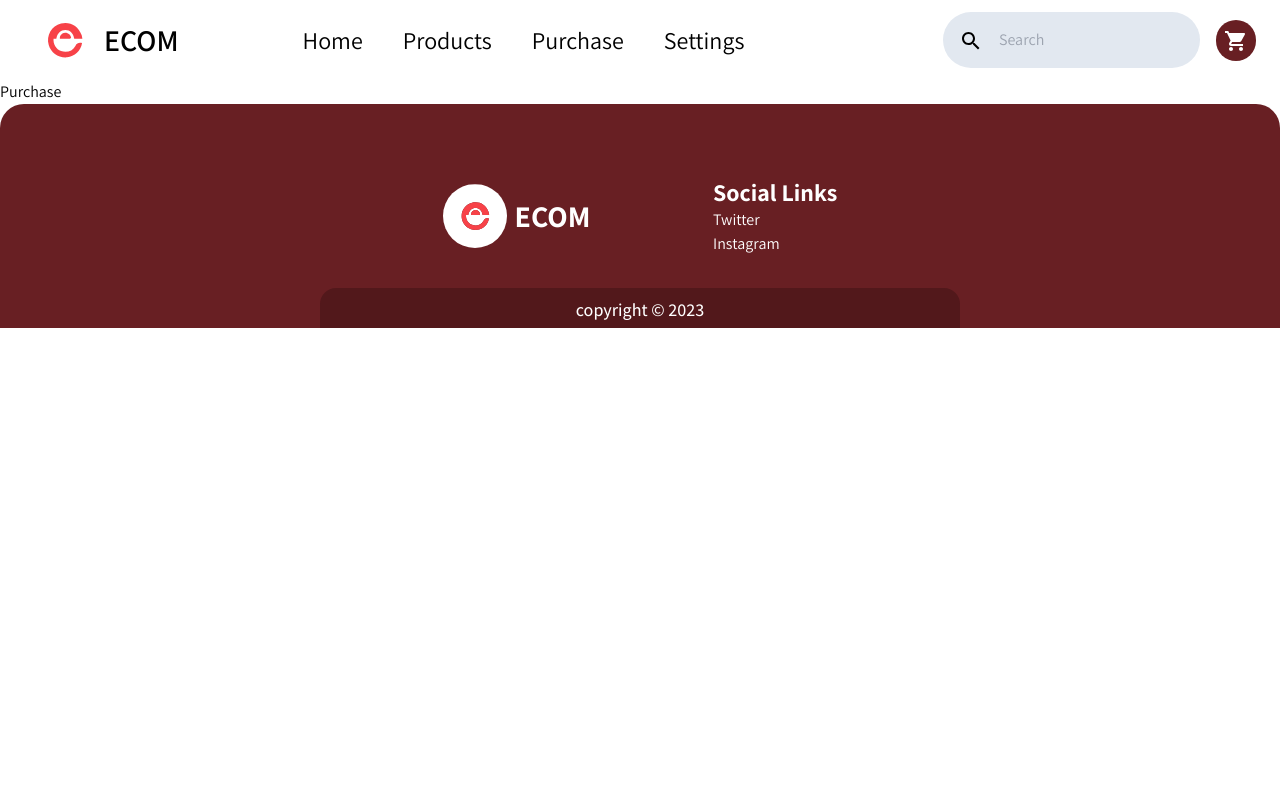
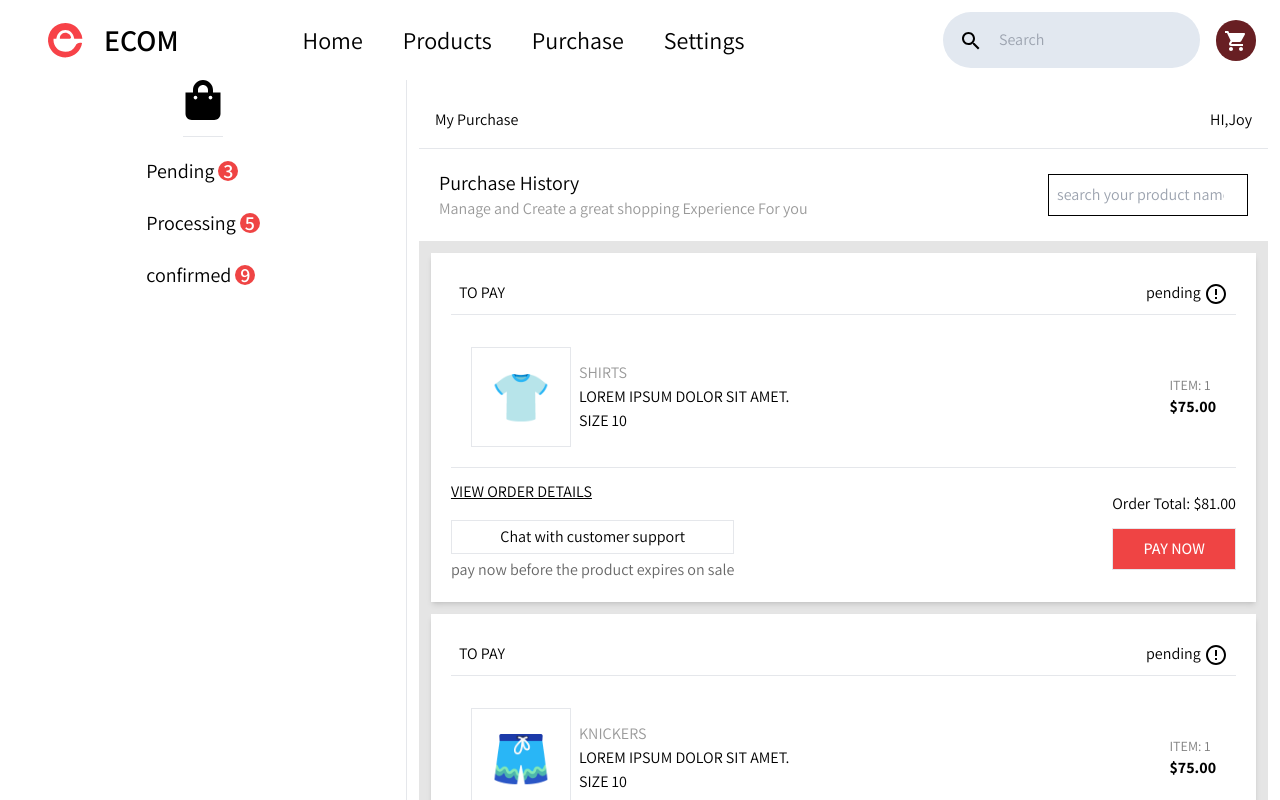
Before and after one commit to Joylinton04/Ecommerce-website, a React (Vite) app: page /purchase in a window 1280 px wide. Shown: the top 800 px of the page. Built offline with nearby package versions, Linux system fonts and the light colour scheme.

Commit message:
new commit

```diff
--- a/package.json
+++ b/package.json
@@ -16,6 +16,7 @@
     "@mui/material": "^5.14.17",
     "react": "^18.2.0",
     "react-dom": "^18.2.0",
+    "react-icons": "^4.11.0",
     "react-router-dom": "^6.18.0",
     "swiper": "^11.0.4"
   },
--- a/src/component/Navbar.jsx
+++ b/src/component/Navbar.jsx
@@ -1,22 +1,27 @@
 import ecom from '../assets/ecom.svg'
 import SearchIcon from '@mui/icons-material/Search';
 import ShoppingCartIcon from '@mui/icons-material/ShoppingCart';
+import MenuIcon from '@mui/icons-material/Menu';
+import { NavLink } from 'react-router-dom';
 
 const Navbar = () => {
   return (
     <div className='flex justify-between items-center px-6'>
         <div className=' h-20 w-20 flex items-center'>
+             <button className='hidden md:block'><MenuIcon /></button>
             <img src={ecom} alt="logo" className='w-full h-full object-cover'/>
-            <span className='text-3xl font-semibold'>ECOM</span>
+            <span className='text-3xl font-semibold block md:hidden'>ECOM</span>
         </div>
-        <ul className='capitalize flex items-center gap-10 lg:text-lg text-2xl cursor-pointer'>
-            <li>home</li>
-            <li>Products</li>
-            <li>Purchase</li>
-            <li>settings</li>
-        </ul>
+        <div className='block md:hidden'>
+            <ul className='capitalize flex items-center gap-10 lg:text-lg text-2xl cursor-pointer'>
+                <NavLink to='/'>home</NavLink>
+                <NavLink>Products</NavLink>
+                <NavLink to='/purchase'>Purchase</NavLink>
+                <NavLink>settings</NavLink>
+            </ul>
+        </div>
         <div className='flex items-center gap-4'>
-            <div className=' bg-slate-200 rounded-full px-4 py-2 flex items-center'>
+            <div className=' bg-slate-200 rounded-full px-4 py-2 flex items-center md:hidden'>
                 <label htmlFor="cart"><SearchIcon/></label>
                 <input type="search" placeholder='Search' id='cart' className='text-base border-none px-4 py-2 rounded-full bg-transparent'/>
             </div>
--- a/src/pages/Purchase.jsx
+++ b/src/pages/Purchase.jsx
@@ -1,33 +1,110 @@
-import skincare from '../assets/skincare.png'
-import { Swiper, SwiperSlide } from 'swiper/react';
-//import 'swiper/css';
+
+import {FaShoppingBag} from 'react-icons/fa'
+import ErrorOutlineIcon from '@mui/icons-material/ErrorOutline';
 
 const Purchase = () => {
+  const items = [
+    {
+        img: "👕",
+        name: "shirts"
+    },
+    {
+        img: "🩳",
+        name: "Knickers"
+    },
+    {
+        img: "👗",
+        name: "Dress"
+    },
+    {
+        img: "🥼",
+        name: "Coats"
+    },
+    {
+        img: "👔",
+        name: "Shirts"
+    },
+    {
+        img: "👘",
+        name: "Knickers"
+    },
+  ]
+
+
+
+
   return (
-    <div>
-        Purchase
+    <div className='h-full'>
+        <div className='flex flex-row md:flex-col'>
+            <div className='w-[600px] md:w-full flex flex-col items-center'>
+                <div className='block pb-4 border-b md:hidden'>
+                   <FaShoppingBag size={40} />
+                </div>
+                <div className='p-2 flex flex-col md:flex-row md:w-full'>
+                    <h1 className='w-full flex gap-1  my-3 text-xl items-center'>Pending <span className='w-[20px] h-[20px] bg-red-500 text-white font-semibold rounded-full flex justify-center items-center'>3</span></h1>
+                    <h1 className='w-full flex gap-1  my-3 text-xl items-center'>Processing <span className='w-[20px] h-[20px] bg-red-500 text-white font-semibold rounded-full flex justify-center items-center'>5</span></h1>
+                    <h1 className='w-full flex gap-1  my-3 text-xl items-center'>confirmed <span className='w-[20px] h-[20px] bg-red-500 text-white font-semibold rounded-full flex justify-center items-center'>9</span></h1>
+                </div>
+            </div>
+            <div className='w-full h-full border-l p-3'>
+                 <div className='flex w-full justify-between p-4 border-b'>
+                    <h1>My Purchase</h1>
+                    <span>HI,Joy</span>
+                 </div>
+
+                 <div>
+                    <div className='flex justify-between items-center p-5 md:p-2 md:flex-col'>
+                        <div className='flex flex-col'>
+                            <h1 className='text-xl'>Purchase History</h1>
+                            <span className='text-black/40'>Manage and Create a great shopping Experience For you</span>
+                        </div>
+                        <div>
+                            <input type="search" placeholder='search your product name,order id...' className='w-[200px] border border-black p-2'/>
+                        </div>
+                    </div>
+                    <main className='bg-black/10 p-3 flex flex-col gap-3'>
+                       {
+                        items.map((item) => (
+                            <div className='flex flex-col gap-3 bg-white p-5 shadow-md md:p-2'>
+                            <div className='flex justify-between p-2 border-b'>
+                                <span>TO PAY</span>
+                                <span>pending <ErrorOutlineIcon /></span>
+                            </div>
+                            <div className='flex justify-between items-center p-5 border-b md:p-2'>
+                                <div className='flex items-center gap-2'>
+                                    <div className='float-left w-[100px] h-[100px] md:w-[70px] md:h-[70px] flex justify-center items-center text-[3rem] md:text-[2rem] border'>{item.img}</div>
+                                    <div className='float-left'>
+                                        <span className='text-black/40 uppercase'>{item.name}</span>
+                                        <h1 className='font-xl md:text-sm uppercase'>Lorem ipsum dolor sit amet.</h1>
+                                        <span className='font-xl md:text-sm uppercase'>size 10</span>
+                                    </div>
+                                </div>
+                                <div className='flex flex-col'>
+                                    <span className='text-sm text-black/50'>ITEM: 1</span>
+                                    <span className='font-bold'>$75.00</span>
+                                </div>
+                            </div>
+                            <div className='flex justify-between items-center md:flex-col'>
+                                <div className='flex flex-col gap-1'>
+                                    <p className='underline pb-3'>VIEW ORDER DETAILS</p>
+                                    <button className='border p-1 md:p-0'>Chat with customer support</button>
+                                    <p className='text-black/60'>pay now before the product expires on sale</p>
+                                </div>
+                                <div className='h-full flex flex-col gap-3'>
+                                    <span>Order Total: $81.00</span>
+
+                                    <button className='border py-2 md:py-1 bg-red-500 text-white font-medium'>PAY NOW</button>
+                                </div>
+                            </div>
+                        </div>
+                        ))
+                       }
+                    </main>
+                 </div>
+            </div>
+        </div>
     </div>
   )
 }
 
 export default Purchase;
-
-/* <div className="px-6 py-4 h-[60vh] flex relative -z-10">
-        <div className=" w-3/5 h-full bg-[#681f23] rounded-t-3xl flex flex-col items-center justify-around text-white">
-            <h1 className="text-7xl font-semibold">Collection Beauty</h1>
-            <div className="flex items-center gap-10 w-2/3">
-                <p className="">Lorem ipsum dolor sit amet consectetur adipisicing elit. Veniam optio accusantium in officia provident odit aliquam eaque dicta incidunt reprehenderit inventore quaerat doloremque, doloribus exercitationem sit. Maxime expedita a quia!</p>
-                <div>
-                    <button className="bg-white px-4 py-2 text-black text-lg rounded-full w-32">See details</button>
-                </div>
-            </div>
-        </div>
-        <div className=" w-2/5 h-full rounded-t-3xl border-2 relative">
-            <img src={skincare} alt="" className='w-full h-full object-cover rounded-t-3xl'/>
-            <div className='capitalize absolute bg-white top-[70%] left-20 px-4 py-2 rounded-lg'>
-                <h1 className='text-lg'>Skincare</h1>
-                <p><span className='font-bold'>category:</span> Lotion</p>
-                <p><span className='font-bold'>Price:</span> 499$</p>
-            </div>
-        </div>
-    </div> */
--- a/tailwind.config.js
+++ b/tailwind.config.js
@@ -10,7 +10,7 @@ export default {
         '2xl': {'max': '1535px'},
         'xl': {'max': '1279px'},
         'lg': {'max': '1024px'},
-        'md': {'max': '770px'},
+        'md': {'max': '800px'},
         'sm': {'max': '639px'},
       }
     },
```
Also changed, not shown: 1 other file (tests, documents, lock files or other folders).
